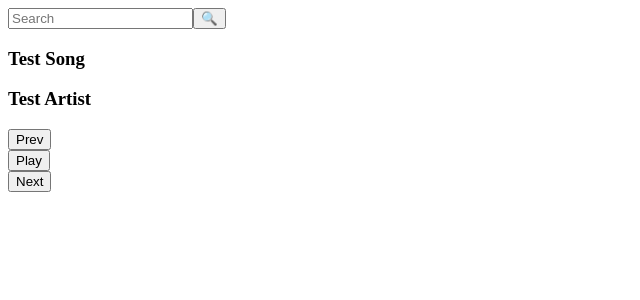
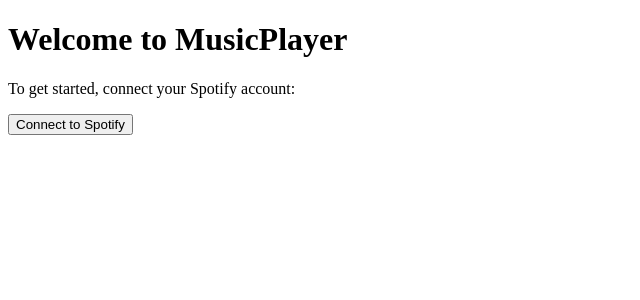
Before and after one commit to Matthew-Hughes3488/MusicPlayer, a React (Create React App) app in the folder frontend/: page / in a window 1280 px wide. Shown: the top 300 px of the page, without its empty margins (0-640 px from the left). Built offline with nearby package versions, Linux system fonts and the light colour scheme.

Commit message:
Added login components and props for auth

```diff
--- a/frontend/src/App.tsx
+++ b/frontend/src/App.tsx
@@ -3,11 +3,15 @@
 import { Login } from './containers/Login/Login';
 
 function App() {
-  const [isLoggedIn, setLoggedIn] = useState(true)
+  const [isLoggedIn, setLoggedIn] = useState(false)
+
+  const authorise = () =>{
+    setLoggedIn(!isLoggedIn)
+  }
 
   return (
     <div className="App">
-      {isLoggedIn ? <Main/> : <Login/>}
+      {isLoggedIn ? <Main/> : <Login authFunction={authorise}/>}
     </div>
   );
 }
--- a/frontend/src/containers/Login/Login.tsx
+++ b/frontend/src/containers/Login/Login.tsx
@@ -1,9 +1,18 @@
 import React from "react";
+import "./Login.scss";
+import { Button } from "../../components/Button/Button";
 
-export const Login = () => {
-    return(
-        <div>
+type LoginProps = {
+    authFunction : () => void
+}
 
-        </div>
-    )
-}
+export const Login = ({authFunction} : LoginProps) => {
+
+  return (
+    <div className="login-page">
+      <h1>Welcome to MusicPlayer</h1>
+      <p>To get started, connect your Spotify account:</p>
+      <Button buttonName="Connect to Spotify" buttonType="Test" onClick={authFunction}/>
+    </div>
+  );
+};
```
